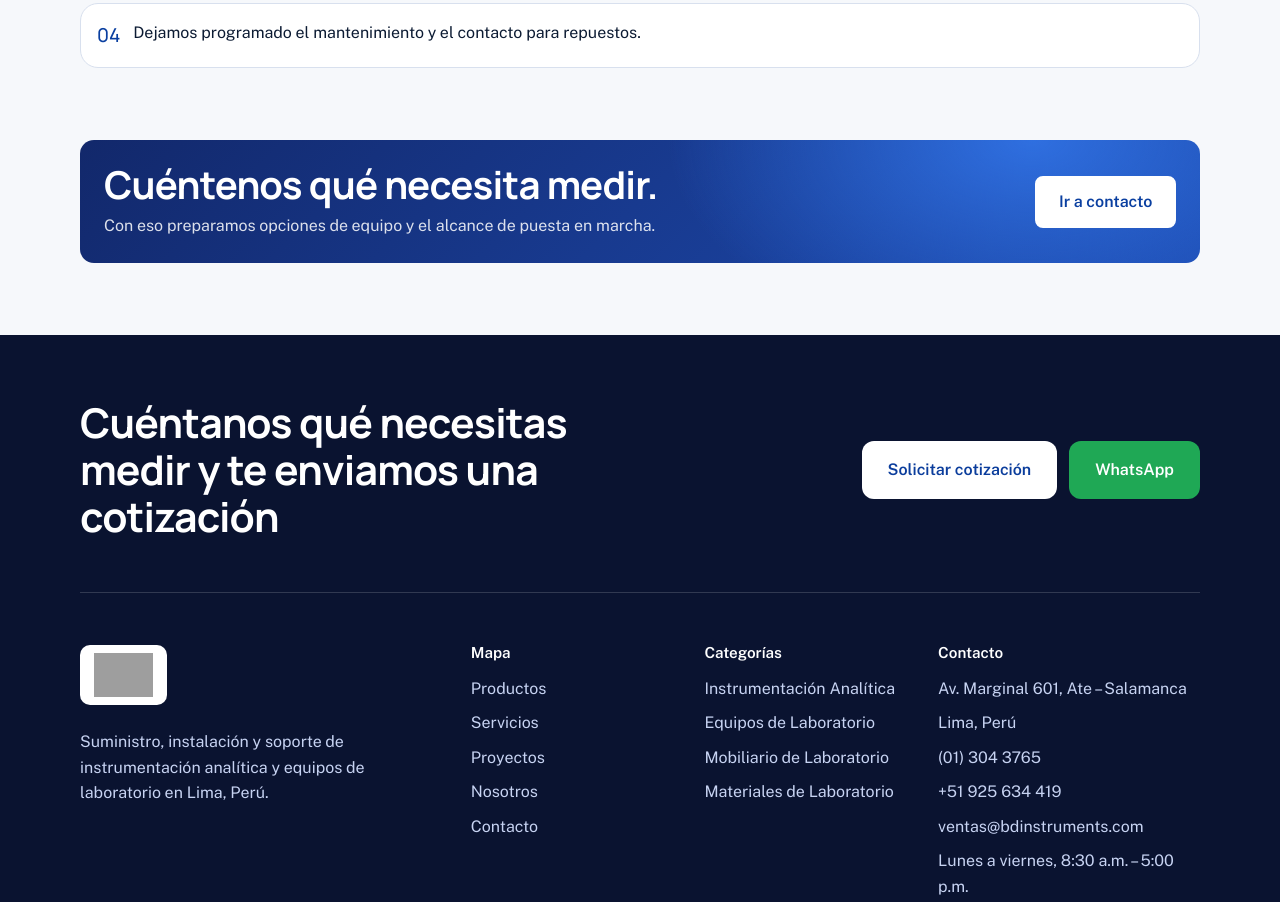
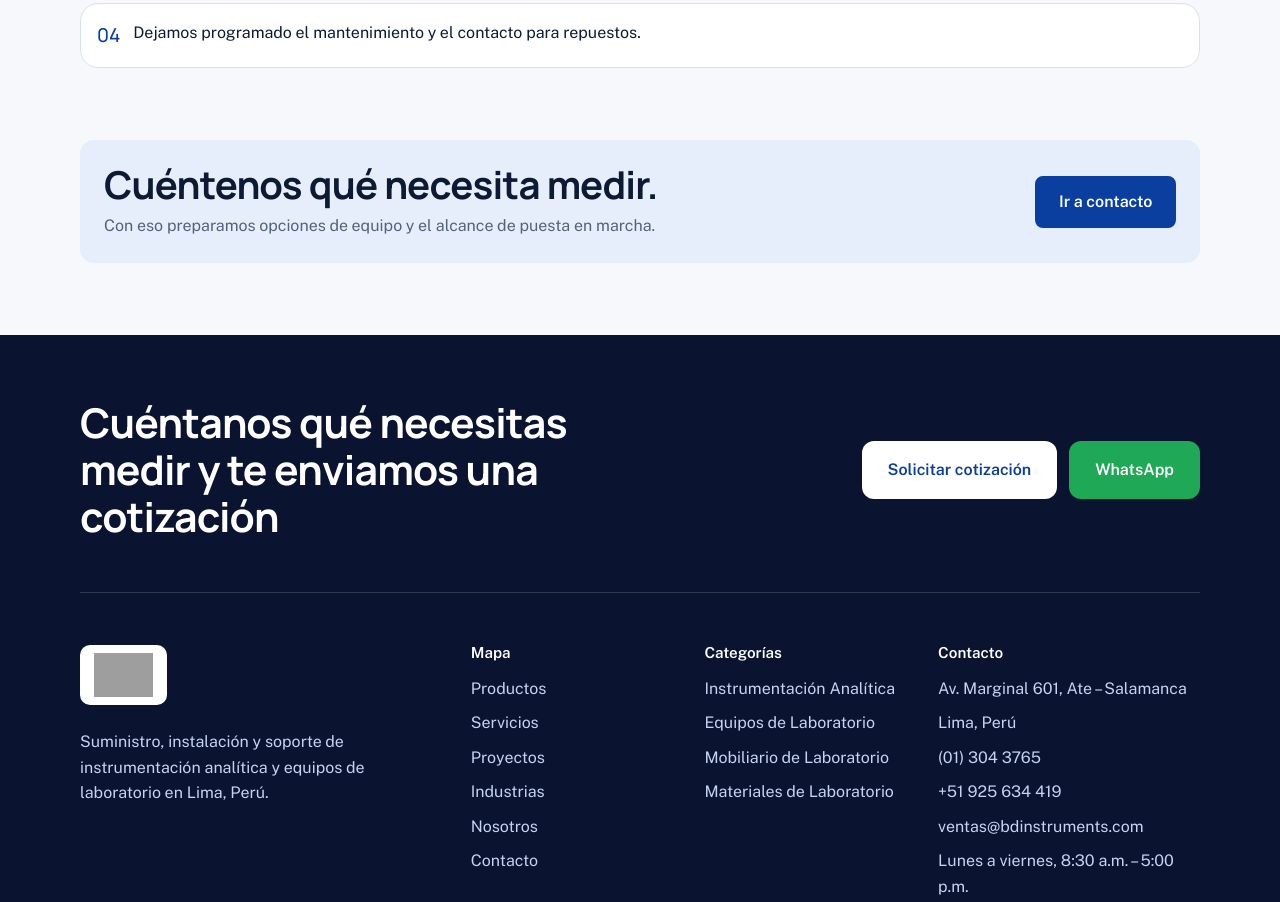
Before and after one commit to AngieUNS/BDInstruments, an Astro site: page /nosotros in a window 1280 px wide. Shown: the part 1046-1948 px from the top of the page. Built offline with nearby package versions, Linux system fonts and the light colour scheme; Astro itself is replaced by a stand-in of ours; grey boxes are pictures that could not be loaded.

```diff
--- a/src/components/Footer.astro
+++ b/src/components/Footer.astro
@@ -31,6 +31,7 @@ const year = new Date().getFullYear();
         <li><a href="/productos">Productos</a></li>
         <li><a href="/servicios">Servicios</a></li>
         <li><a href="/proyectos">Proyectos</a></li>
+        <li><a href="/industrias">Industrias</a></li>
         <li><a href="/nosotros">Nosotros</a></li>
         <li><a href="/contacto">Contacto</a></li>
       </ul>
--- a/src/components/Header.astro
+++ b/src/components/Header.astro
@@ -8,6 +8,7 @@ const links = [
   { href: '/productos', label: 'Productos' },
   { href: '/servicios', label: 'Servicios' },
   { href: '/proyectos', label: 'Proyectos' },
+  { href: '/industrias', label: 'Industrias' },
   { href: '/nosotros', label: 'Nosotros' },
   { href: '/contacto', label: 'Contacto' },
 ];
--- a/src/styles/global.css
+++ b/src/styles/global.css
@@ -577,16 +577,32 @@ textarea {
   gap: 1.25rem;
   padding: 1.5rem;
   border-radius: 14px;
-  background:
-    radial-gradient(520px 300px at 85% 0%, #2f6fe0 0%, transparent 70%),
-    linear-gradient(135deg, #12286b 0%, #183a8f 50%, #1f56c8 140%);
-  color: #fff;
+  /* Tonos claros: fondo azul suave, título oscuro, texto gris y botón azul de marca */
+  background: var(--tint);
+  color: var(--ink);
+}
+
+.cta-band-inner h2 {
+  color: var(--ink);
 }
 
 .cta-band-inner p {
   margin-top: 0.45rem;
-  color: rgba(255, 255, 255, 0.85);
+  color: var(--muted);
   max-width: 38rem;
+}
+
+/* El botón blanco (.button-light) no se vería sobre fondo claro: aquí va azul con texto blanco */
+.cta-band-inner .button-light {
+  background: var(--brand);
+  border-color: var(--brand);
+  color: #fff;
+}
+
+.cta-band-inner .button-light:hover {
+  background: #08317d;
+  border-color: #08317d;
+  color: #fff;
 }
 
 .services-band {
```
